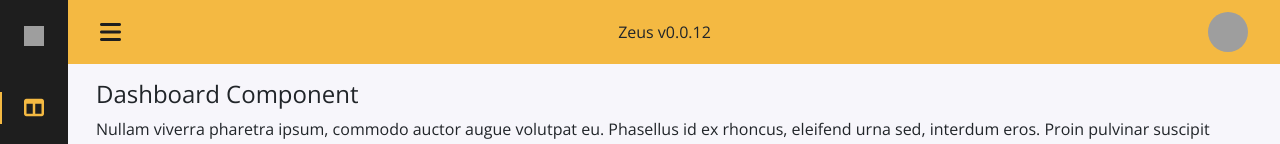
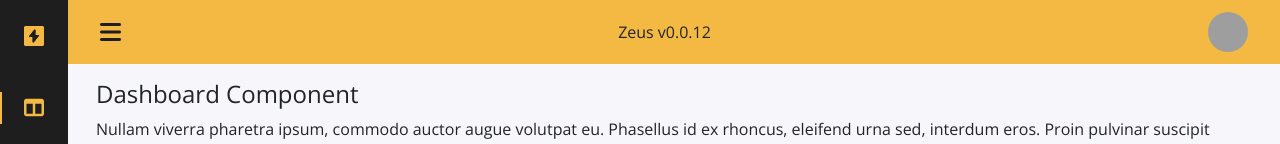
Before and after one commit to mzafram2001/zeus, an Angular app: page /dashboard in a window 1280 px wide. Shown: the top 144 px of the page. Built offline with nearby package versions, Linux system fonts and the light colour scheme; grey boxes are pictures that could not be loaded.

Commit message:
UPDATE logo url

```diff
--- a/src/app/sidebar/sidebar.component.html
+++ b/src/app/sidebar/sidebar.component.html
@@ -2,7 +2,7 @@
     <nav class="nav">
         <div>
             <a routerLink="/" class="nav_logo">
-                <img src="https://i.ibb.co/N1PX3Np/zeus-theme.png" width="20px" height="20px">
+                <img src="assets/images/zeus_theme.png" width="20px" height="20px">
                 <span class="nav_logo-name">Zeus</span>
             </a>
             <div class="nav_list">
```
